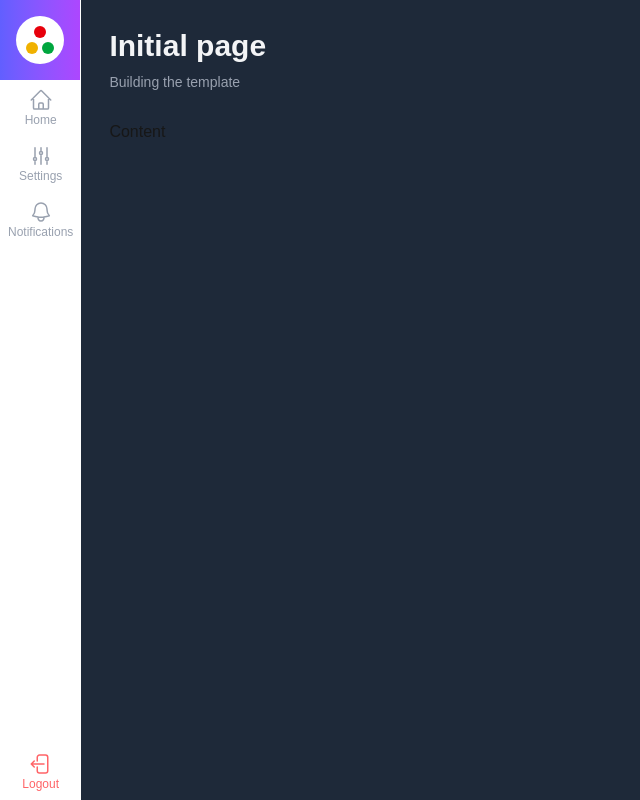
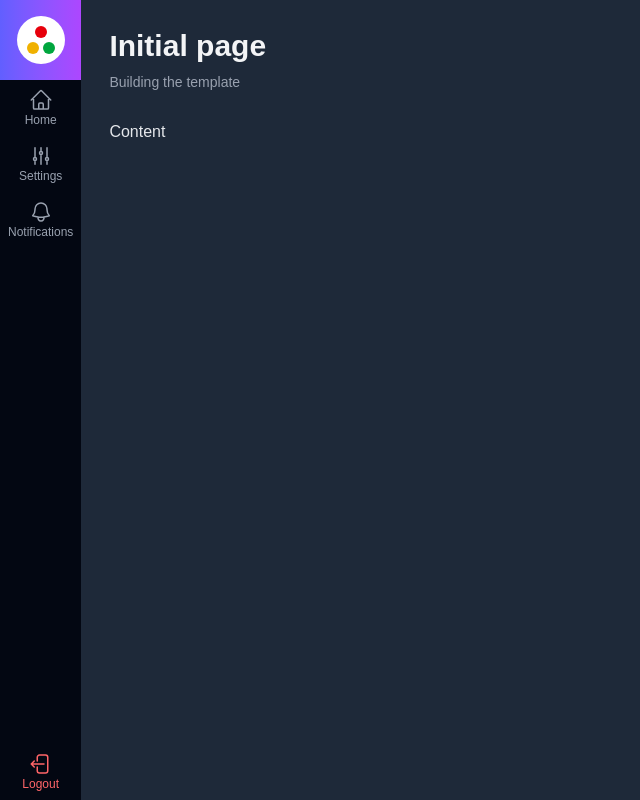
Before and after one commit to FelipeEnne/admin-template-next, a Next.js app: page / in a window 1280 px wide. Shown: the whole page, without its empty margins (0-640 px from the left). Built offline with nearby package versions, Linux system fonts and the light colour scheme; a web font is replaced by a local one.

Commit message:
fix dark mode

```diff
--- a/src/components/template/Content.tsx
+++ b/src/components/template/Content.tsx
@@ -4,7 +4,7 @@ interface ContentProps {
 
 export default function Content({ children }: ContentProps) {
   return (
-    <div className={`flex flex-col mt-7`}>
+    <div className={`flex flex-col mt-7 text-gray-700 dark:text-gray-200`}>
       {children}
       <h3>Content</h3>
     </div>
--- a/src/components/template/ItemMenu.tsx
+++ b/src/components/template/ItemMenu.tsx
@@ -31,7 +31,7 @@ export default function ItemMenu({
   return (
     <li
       onClick={onClick}
-      className={`hover:bg-gray-300 dark:hover:bg-gray-700 rounded-md p-2 cursor-pointer`}
+      className={`hover:bg-gray-300 dark:hover:bg-gray-700 p-2 cursor-pointer`}
     >
       {url ? <Link href={url}>{renderLink()}</Link> : renderLink()}
     </li>
--- a/src/components/template/SideMenu.tsx
+++ b/src/components/template/SideMenu.tsx
@@ -6,9 +6,11 @@ import Logo from "./Logo";
 
 export default function SideMenu() {
   return (
-    <aside className={`flex flex-col`}>
+    <aside
+      className={`flex flex-col bg-gray-200 text-gray-700 dark:bg-gray-950 dark:text-gray-200`}
+    >
       <div
-        className={`h-20 w-20 bg-linear-to-r from-indigo-500 to-purple-500 flex flex-col items-center justify-center`}
+        className={`h-20 bg-linear-to-r from-indigo-500 to-purple-500 flex flex-col items-center justify-center`}
       >
         <Logo />
       </div>
```
